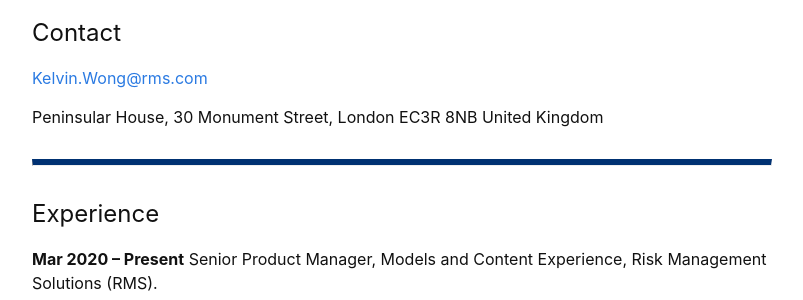
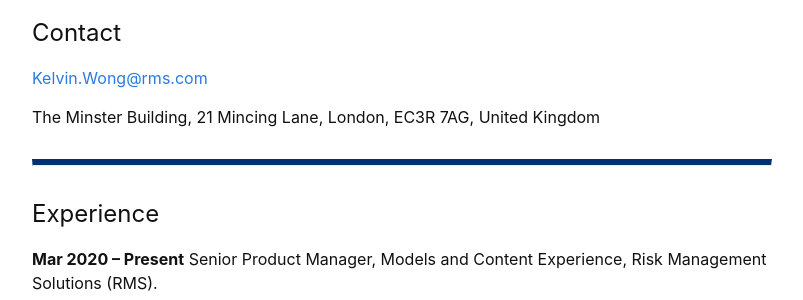
Before and after one commit to kel196/kel196.github.io, a Jekyll site: the page built from index.md, in a window 1280 px wide and 900 px high, scrolled down 1208 px. Shown: the part 153-453 px from the top of the window, without its empty margins (238-1041 px from the left). Built offline with Jekyll 4.4.1, drawn with Linux system fonts in a browser that asks for light colours; our own code applies the rules of GitHub Pages for plain Markdown files.

Commit message:
Update index.md

```diff
--- a/index.md
+++ b/index.md
@@ -28,7 +28,7 @@ A full list of publications [can be found here.](#publications)
 ## Contact
 [Kelvin.Wong@rms.com](mailto:Kelvin.Wong@rms.com)
 
-Peninsular House, 30 Monument Street, London EC3R 8NB United Kingdom
+The Minster Building, 21 Mincing Lane, London, EC3R 7AG, United Kingdom
 
 ---
 ## Experience
```
